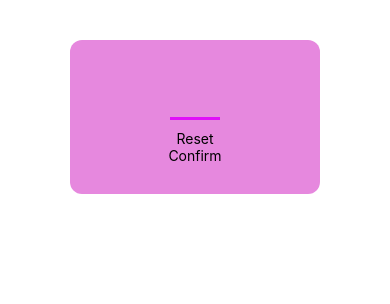
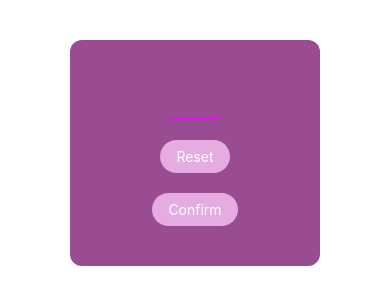
Before and after one commit to tsbihongo/NumberGame, a React Native app: screen / in a window 390 px wide. Shown: the top 304 px of the page. Built offline with nearby package versions, Linux system fonts and the light colour scheme.

Commit message:
styles the buttons, added ripple for android

```diff
--- a/components/PrimaryButton.js
+++ b/components/PrimaryButton.js
@@ -1,10 +1,37 @@
-import { View, Text } from "react-native";
+import { View, Text, Pressable, StyleSheet } from "react-native";
 
 function PrimaryButton({ children }) {
+  function dummyPress() {}
   return (
-    <View>
-      <Text>{children}</Text>
+    <View style={styles.buttonOuterContainer}>
+      <Pressable
+        style={styles.buttonInnerContainer}
+        onPress={dummyPress}
+        android_ripple={{ color: "#e20dd4" }}
+      >
+        <Text style={styles.buttonText}>{children}</Text>
+      </Pressable>
     </View>
   );
 }
 export default PrimaryButton;
+const styles = StyleSheet.create({
+  buttonInnerContainer: {
+    backgroundColor: "#e4ace0",
+
+    paddingVertical: 8,
+    paddingHorizontal: 16,
+
+    elevation: 3,
+  },
+  buttonOuterContainer: {
+    width: "200",
+    margin: 10,
+    borderRadius: 28,
+    overflow: "hidden",
+  },
+  buttonText: {
+    color: "white",
+    textAlign: "center",
+  },
+});
--- a/screens/StartGameScreen.js
+++ b/screens/StartGameScreen.js
@@ -3,7 +3,11 @@
 function StartGameScreen() {
   return (
     <View style={styles.inputContainer}>
-      <TextInput style={styles.textInput} maxLength={2} />
+      <TextInput
+        style={styles.textInput}
+        maxLength={2}
+        keyboardType="number-pad"
+      />
       <PrimaryButton>Reset</PrimaryButton>
       <PrimaryButton>Confirm</PrimaryButton>
     </View>
@@ -13,7 +17,7 @@
 const styles = StyleSheet.create({
   inputContainer: {
     //flex: 1,
-    backgroundColor: "#e688de",
+    backgroundColor: "#9a4c93",
     marginTop: 40,
     marginHorizontal: 70,
     padding: 30,
```
